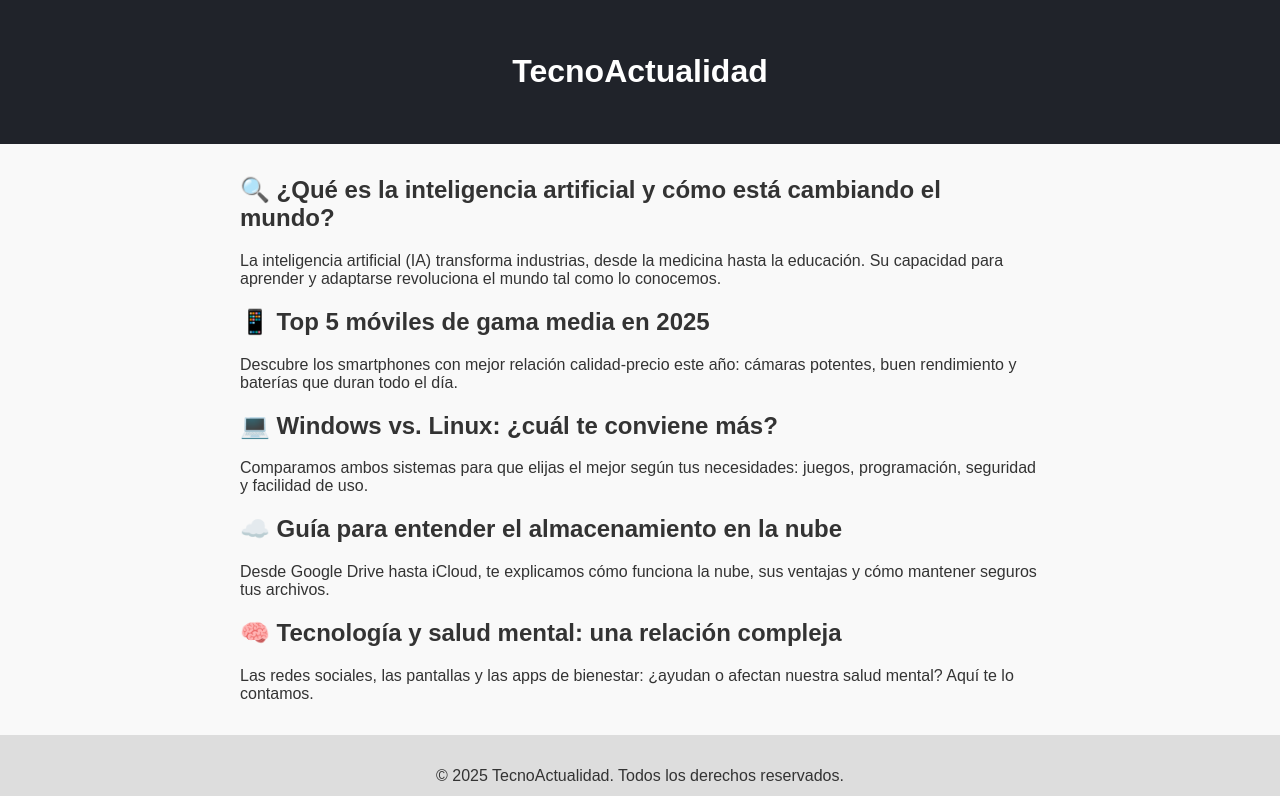
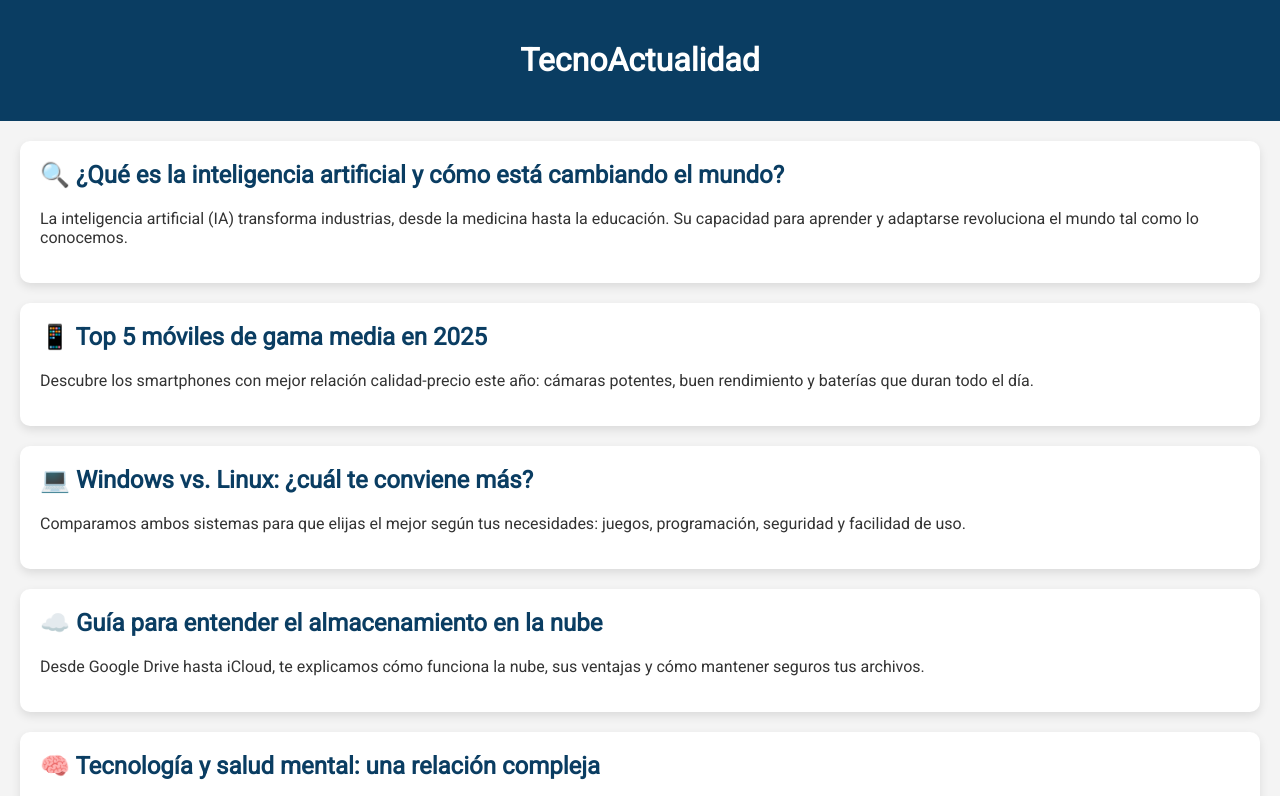
Before and after one commit to UnaxEspinosa/TecnoActualidad, a plain HTML site: page index.html in a window 1280 px wide. Shown: the top 796 px of the page. Drawn offline with Linux system fonts and the light colour scheme.

Commit message:
Update Style.css

```diff
--- a/Style.css
+++ b/Style.css
@@ -1,33 +1,41 @@
 body {
-  font-family: Arial, sans-serif;
+  font-family: 'Roboto', sans-serif;
   margin: 0;
-  background-color: #f9f9f9;
+  background-color: #f4f4f4;
   color: #333;
 }
 
 header {
-  background-color: #20232a;
+  background-color: #0a3d62;
   color: white;
-  padding: 2rem;
+  padding: 20px 0;
   text-align: center;
+  position: sticky;
+  top: 0;
 }
 
 main {
-  max-width: 800px;
-  margin: 2rem auto;
-  padding: 0 1rem;
+  padding: 20px;
+  display: grid;
+  gap: 20px;
 }
 
-article {
+.card {
   background-color: white;
-  padding: 1.5rem;
-  margin-bottom: 1.5rem;
-  border-radius: 8px;
-  box-shadow: 0 0 10px rgba(0,0,0,0.05);
+  padding: 20px;
+  border-radius: 10px;
+  box-shadow: 0 4px 10px rgba(0,0,0,0.1);
+}
+
+.card h2 {
+  margin-top: 0;
+  color: #0a3d62;
 }
 
 footer {
+  background-color: #0a3d62;
+  color: white;
   text-align: center;
-  padding: 1rem;
-  background-color: #ddd;
+  padding: 10px;
+  margin-top: 40px;
 }
```
